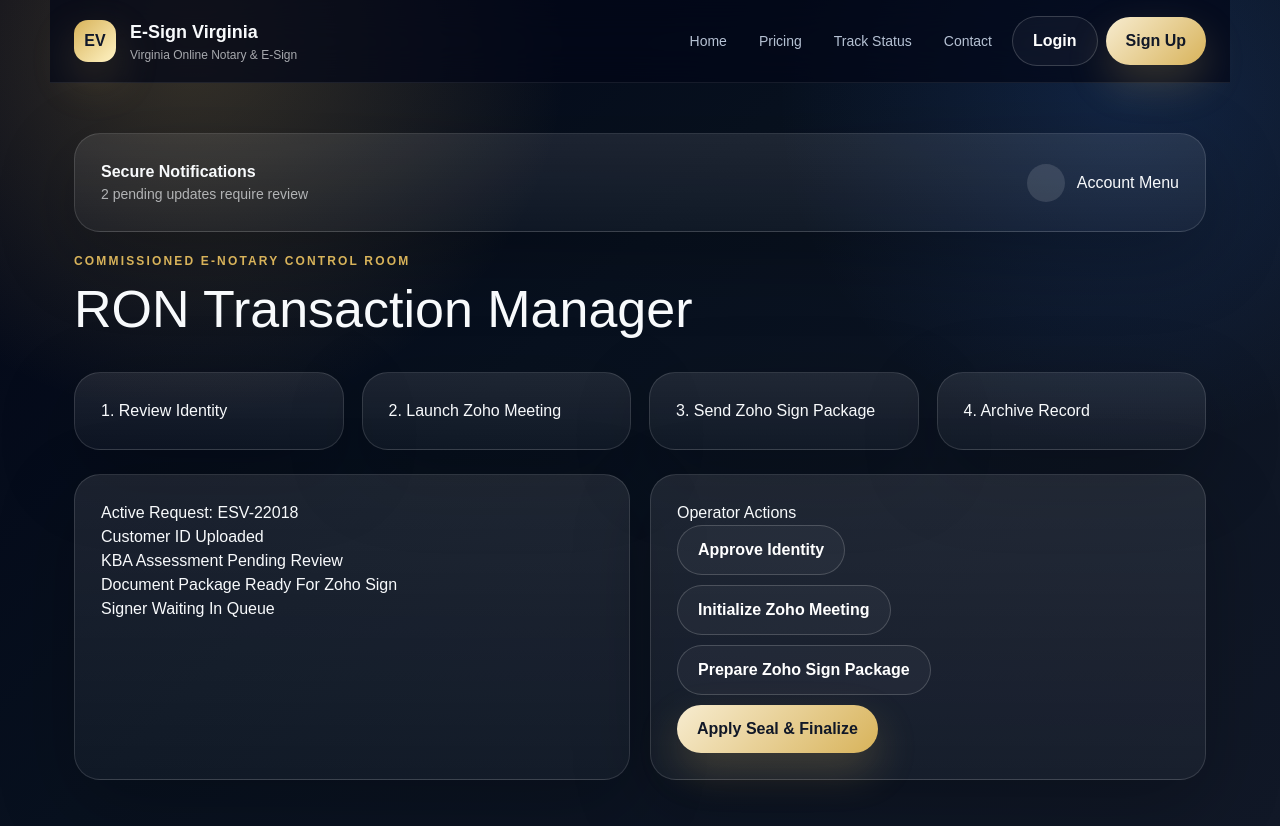
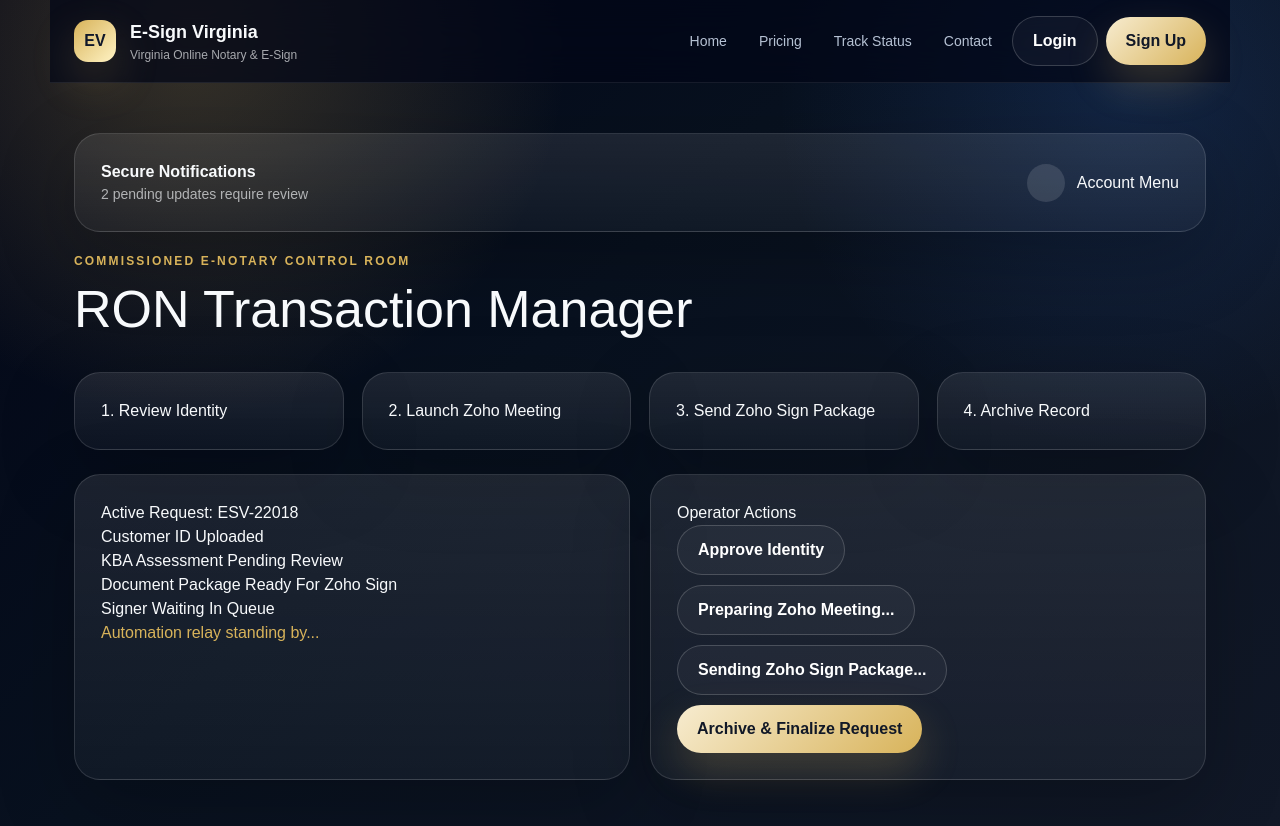
Before and after one commit to rawillia9801/esign, a Next.js app: page /notary/ron-control in a window 1280 px wide. Shown: the top 826 px of the page. Built offline with nearby package versions, Linux system fonts and the light colour scheme.

Commit message:
Upgrade notary actions to transaction-state language

```diff
--- a/app/notary/ron-control/page.tsx
+++ b/app/notary/ron-control/page.tsx
@@ -25,13 +25,14 @@ export default function RonControl(){
         <p>KBA Assessment Pending Review</p>
         <p>Document Package Ready For Zoho Sign</p>
         <p>Signer Waiting In Queue</p>
+        <p style={{color:'#d8b35a'}}>Automation relay standing by...</p>
       </div>
       <div className="card">
         <h3>Operator Actions</h3>
         <Link href="/notary/verification" className="btn-secondary" style={{marginBottom:'10px'}}>Approve Identity</Link><br/>
-        <Link href="/api/zoho/meeting" className="btn-secondary" style={{marginBottom:'10px'}}>Initialize Zoho Meeting</Link><br/>
-        <Link href="/api/zoho/sign" className="btn-secondary" style={{marginBottom:'10px'}}>Prepare Zoho Sign Package</Link><br/>
-        <Link href="/notary/seal-vault" className="btn">Apply Seal & Finalize</Link>
+        <Link href="/api/zoho/meeting" className="btn-secondary" style={{marginBottom:'10px'}}>Preparing Zoho Meeting...</Link><br/>
+        <Link href="/api/zoho/sign" className="btn-secondary" style={{marginBottom:'10px'}}>Sending Zoho Sign Package...</Link><br/>
+        <Link href="/notary/seal-vault" className="btn">Archive & Finalize Request</Link>
       </div>
     </div>
    </div>
```
